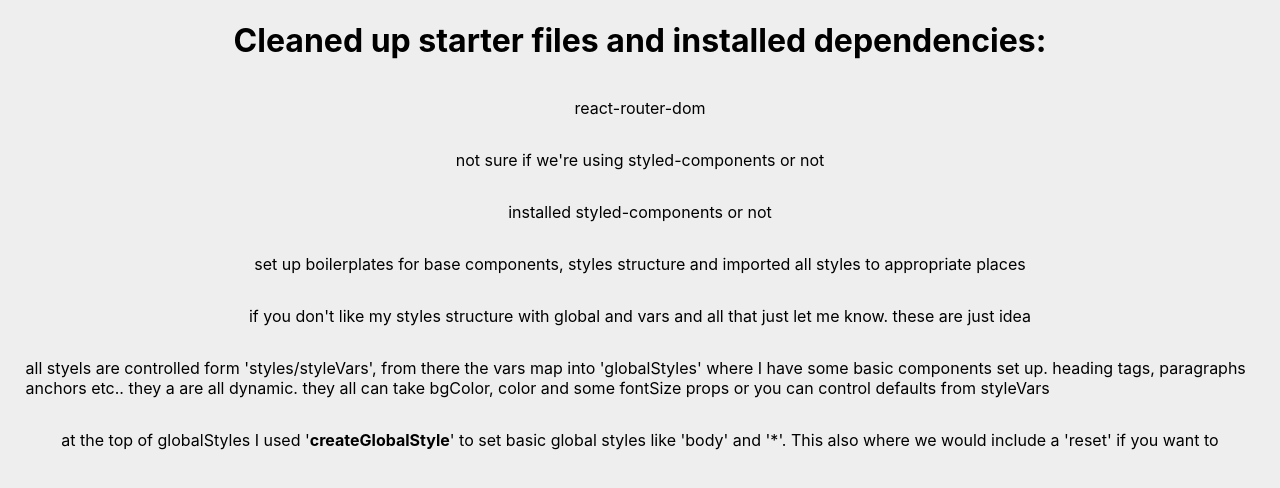
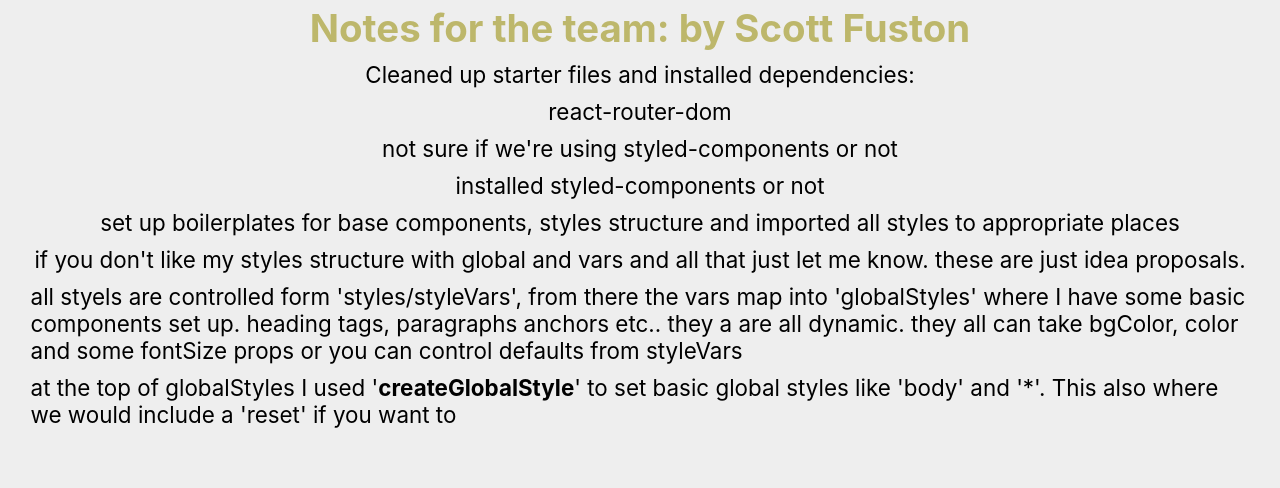
Before and after one commit to Build-RestaurantPassport/front-end, a React (Create React App) app: page / in a window 1280 px wide. Shown: the top 488 px of the page. Built offline with nearby package versions, Linux system fonts and the light colour scheme.

Commit message:
did some tweaking to get createGlobalStyle to work properly

```diff
--- a/src/App.js
+++ b/src/App.js
@@ -1,18 +1,31 @@
 import React from 'react';
-import {AppCont} from './Styles/globalStyles';
+import './Styles/styleVars';
+import {GlobalStyle, AppCont, Heading1, Para} from './Styles/globalStyles';
 
 function App() {
   return (
+    // AppCont is a default styled-component I made. just some default basics to help us get started. we can change and tweak later as needed.
     <AppCont className="App">
+    <GlobalStyle />
       {/* just some notes here for my team, since I have no life and worked all weekend lol */}
-      <h1>Cleaned up starter files and installed dependencies:</h1>
-      <p>react-router-dom</p>
-      <p>not sure if we're using styled-components or not</p>
-      <p>installed styled-components or not</p>
-      <p> set up boilerplates for base components, styles structure and imported all styles to appropriate places</p>
-      <p>if you don't like my styles structure with global and vars and all that just let me know. these are just idea</p>
-      <p>all styels are controlled form 'styles/styleVars', from there the vars map into 'globalStyles' where I have some basic components set up. heading tags, paragraphs anchors etc.. they a are all dynamic. they all can take bgColor, color and some fontSize props or you can control defaults from styleVars</p>
-      <p>at the top of globalStyles I used '<b>createGlobalStyle</b>' to set basic global styles like 'body' and '*'. This also where we would include a 'reset' if you want to</p>
+      <Heading1>Notes for the team: by Scott Fuston</Heading1>
+
+      <Para>Cleaned up starter files and installed dependencies:</Para>
+
+      <Para>react-router-dom</Para>
+
+      <Para>not sure if we're using styled-components or not</Para>
+
+      <Para>installed styled-components or not</Para>
+
+      <Para> set up boilerplates for base components, styles structure and imported all styles to appropriate places</Para>
+
+      <Para>if you don't like my styles structure with global and vars and all that just let me know. these are just idea proposals.</Para>
+
+      <Para>all styels are controlled form 'styles/styleVars', from there the vars map into 'globalStyles' where I have some basic components set up. heading tags, paragraphs anchors etc.. they a are all dynamic. they all can take bgColor, color and some fontSize props or you can control defaults from styleVars</Para>
+
+      <Para>at the top of globalStyles I used '<b>createGlobalStyle</b>' to set basic global styles like 'body' and '*'. This also where we would include a 'reset' if you want to</Para>
+
     </AppCont>
   );
 }
--- a/src/Styles/globalStyles.js
+++ b/src/Styles/globalStyles.js
@@ -5,7 +5,7 @@ import styled, {createGlobalStyle} from 'styled-components';
 import {fontStyles, theme} from './styleVars';
 
 const GlobalStyle= createGlobalStyle`
-  *{
+  *, *::before, *::after{
     padding: 0;
     margin: 0;
     box-sizing: border-box;
@@ -13,17 +13,26 @@ const GlobalStyle= createGlobalStyle`
 
   body{
     font-size: 62.5%;
+    font-family: -apple-system, BlinkMacSystemFont, 'Segoe UI', 'Roboto', 'Oxygen',
+    'Ubuntu', 'Cantarell', 'Fira Sans', 'Droid Sans', 'Helvetica Neue',
+    sans-serif;
+  -webkit-font-smoothing: antialiased;
+  -moz-osx-font-smoothing: grayscale;
+  }
+
+  code {
+    font-family: source-code-pro, Menlo, Monaco, Consolas, 'Courier New',
+      monospace;
   }
 `;
 
 // **************** CONTAINER **************** //
   const AppCont= styled.div`
     position: relative;
-    box-sizing: border-box;
     margin: 0 auto;
     padding: 0 2%;
     height: 100vh;
-    width: 100%;
+    max-width: 100%;
     display: flex;
     flex-direction: column;
     justify-content: flex-start;
--- a/src/index.css
+++ /dev/null
@@ -1,13 +0,0 @@
-body {
-  margin: 0;
-  font-family: -apple-system, BlinkMacSystemFont, 'Segoe UI', 'Roboto', 'Oxygen',
-    'Ubuntu', 'Cantarell', 'Fira Sans', 'Droid Sans', 'Helvetica Neue',
-    sans-serif;
-  -webkit-font-smoothing: antialiased;
-  -moz-osx-font-smoothing: grayscale;
-}
-
-code {
-  font-family: source-code-pro, Menlo, Monaco, Consolas, 'Courier New',
-    monospace;
-}
--- a/src/index.js
+++ b/src/index.js
@@ -1,9 +1,9 @@
 import React from 'react';
 import ReactDOM from 'react-dom';
 import {BrowserRouter as Router} from 'react-router-dom';
-import './index.css';
 import App from './App';
 import * as serviceWorker from './serviceWorker';
+
 
 ReactDOM.render(<Router><App /></Router>, document.getElementById('root'));
 
```
Also changed, not shown: src/App.css (added).
